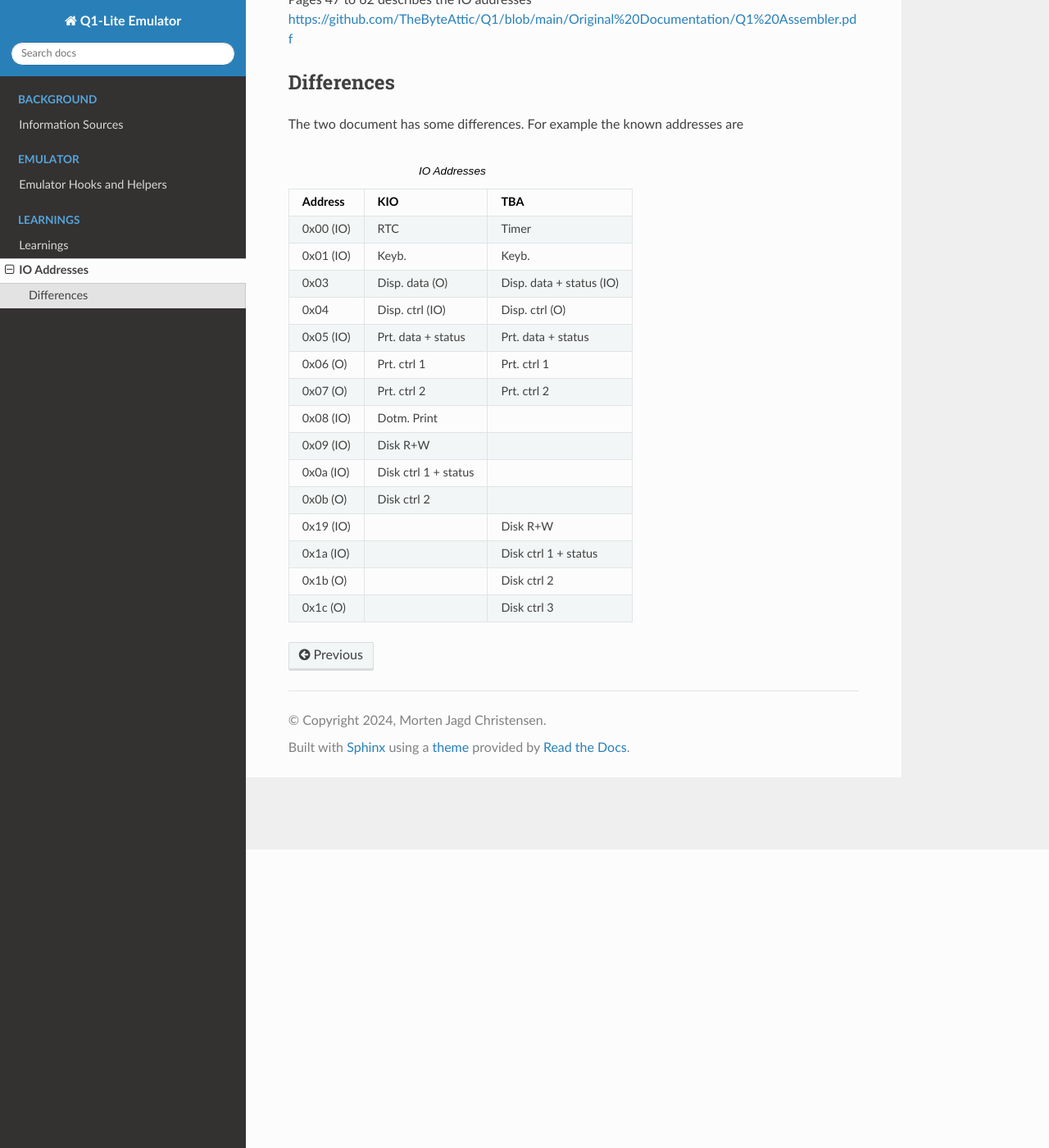
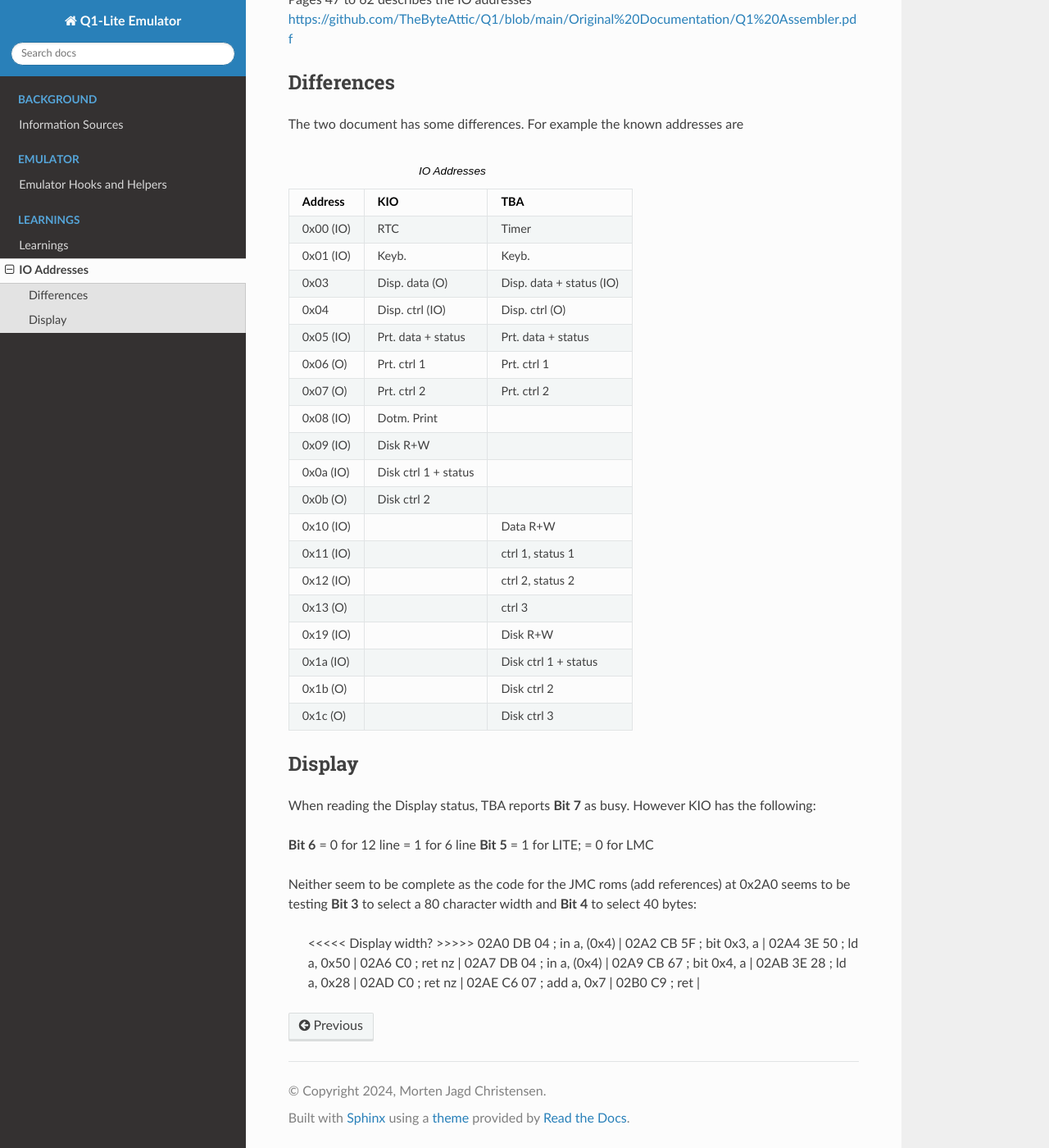
Before and after one commit to mortenjc/Q1, a Sphinx documentation site: the page built from docs/source/q1io.rst, in a window 1280 px wide and 1400 px high, scrolled down 364 px. Shown: the whole window at 82% size. Built offline with Sphinx 7.4.7 and the Read the Docs theme 2.0.0, drawn with Linux system fonts in a browser that asks for light colours; pages that are not in the unit, such as notebooks, are missing from menus.

Commit message:
doc: Display

```diff
--- a/docs/source/q1io.rst
+++ b/docs/source/q1io.rst
@@ -61,6 +61,18 @@ The two document has some differences. For example the known addresses are
    * - 0x0b (O)
      - Disk ctrl 2
      -
+   * - 0x10 (IO)
+     -
+     - Data R+W
+   * - 0x11 (IO)
+     -
+     - ctrl 1, status 1
+   * - 0x12 (IO)
+     -
+     - ctrl 2, status 2
+   * - 0x13 (O)
+     -
+     - ctrl 3
    * - 0x19 (IO)
      -
      - Disk R+W
@@ -73,3 +85,29 @@ The two document has some differences. For example the known addresses are
    * - 0x1c (O)
      -
      - Disk ctrl 3
+
+
+Display
+-------
+
+When reading the Display status, TBA reports **Bit 7** as busy.
+However KIO has the following:
+
+**Bit 6** = 0 for 12 line = 1 for 6 line
+**Bit 5** = 1 for LITE; = 0 for LMC
+
+Neither seem to be complete as the code for the JMC roms (add references)
+at 0x2A0 seems to be testing **Bit 3** to select a 80 character width and
+**Bit 4** to select 40 bytes:
+
+        <<<<< Display width? >>>>>
+        02A0 DB 04        ; in a, (0x4)     |
+        02A2 CB 5F        ; bit 0x3, a      |
+        02A4 3E 50        ; ld a, 0x50      |
+        02A6 C0           ; ret nz          |
+        02A7 DB 04        ; in a, (0x4)     |
+        02A9 CB 67        ; bit 0x4, a      |
+        02AB 3E 28        ; ld a, 0x28      |
+        02AD C0           ; ret nz          |
+        02AE C6 07        ; add a, 0x7      |
+        02B0 C9           ; ret             |
```
